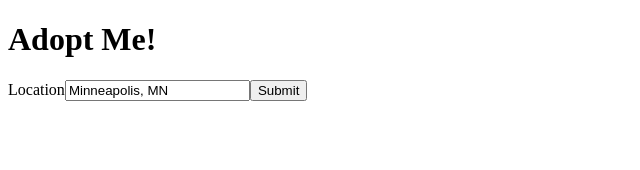
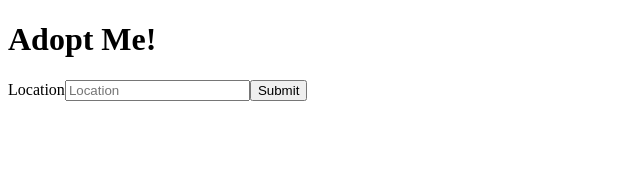
Before and after one commit to dylanroets/adopt-me, a React app: page / in a window 1280 px wide. Shown: the top 170 px of the page, without its empty margins (0-640 px from the left). Built offline with nearby package versions, Linux system fonts and the light colour scheme; the HTML template or start-up script is replaced by a standard one.

Commit message:
went over and added first hooks by useState

```diff
--- a/package.json
+++ b/package.json
@@ -21,6 +21,7 @@
     "eslint-plugin-import": "^2.26.0",
     "eslint-plugin-jsx-a11y": "^6.6.1",
     "eslint-plugin-react": "^7.31.8",
+    "eslint-plugin-react-hooks": "^4.6.0",
     "prettier": "^2.7.1",
     "vite": "^3.1.4"
   },
--- a/src/SearchParams.jsx
+++ b/src/SearchParams.jsx
@@ -1,11 +1,19 @@
+import { useState } from "react";
+
 const SearchParams = () => {
-  const location = "Minneapolis, MN";
+  const [location, setLocation] = useState("");
+
   return (
     <div className="search-params">
       <form>
         <label htmlFor="location">
           Location
-          <input id="location" value={location} placeholder="location" />
+          <input
+            id="location"
+            onChange={(event) => setLocation(event.target.value)}
+            value={location}
+            placeholder="Location"
+          />
         </label>
         <button>Submit</button>
       </form>
```
Also changed, not shown: .eslintrc.json, 1 other file (tests, documents, lock files or other folders).
